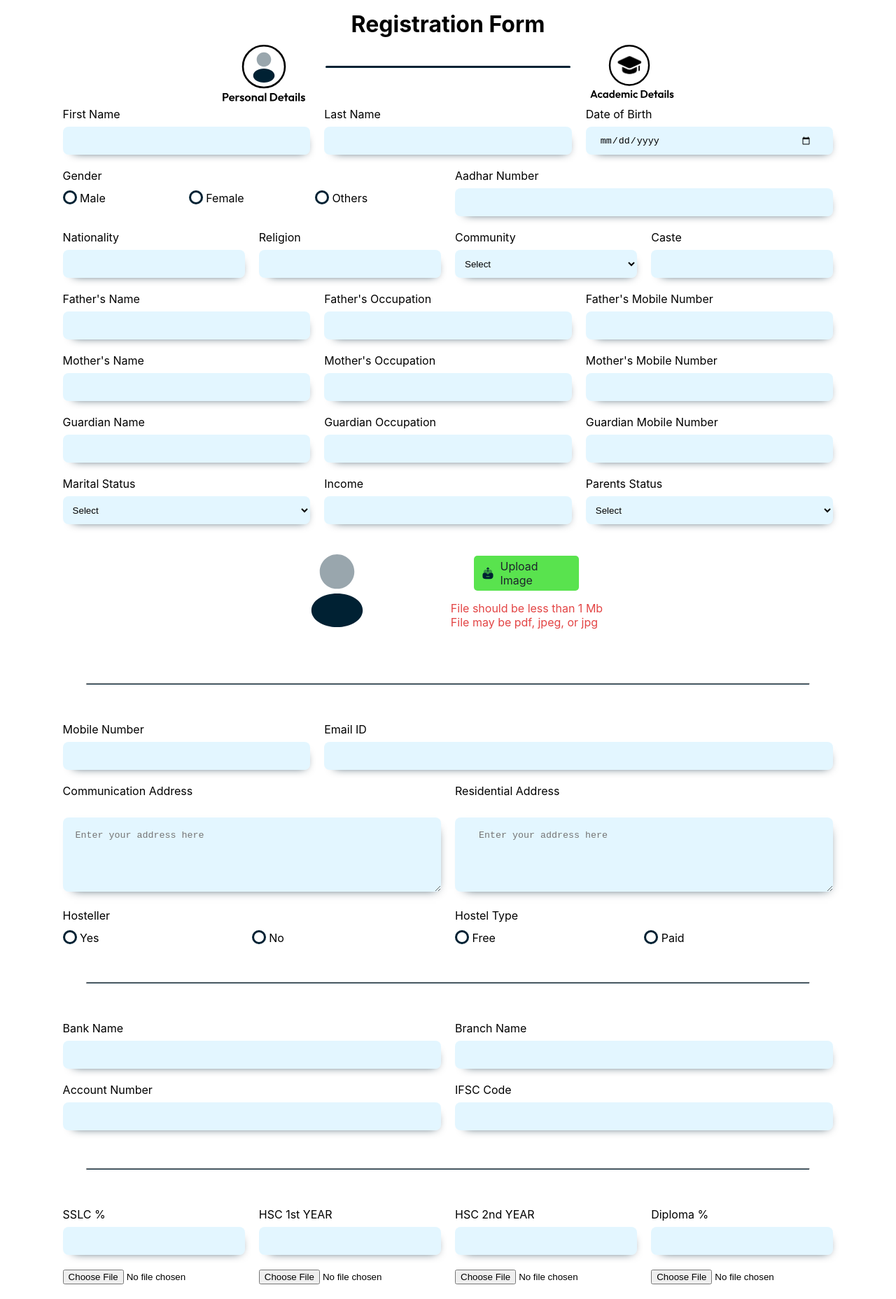
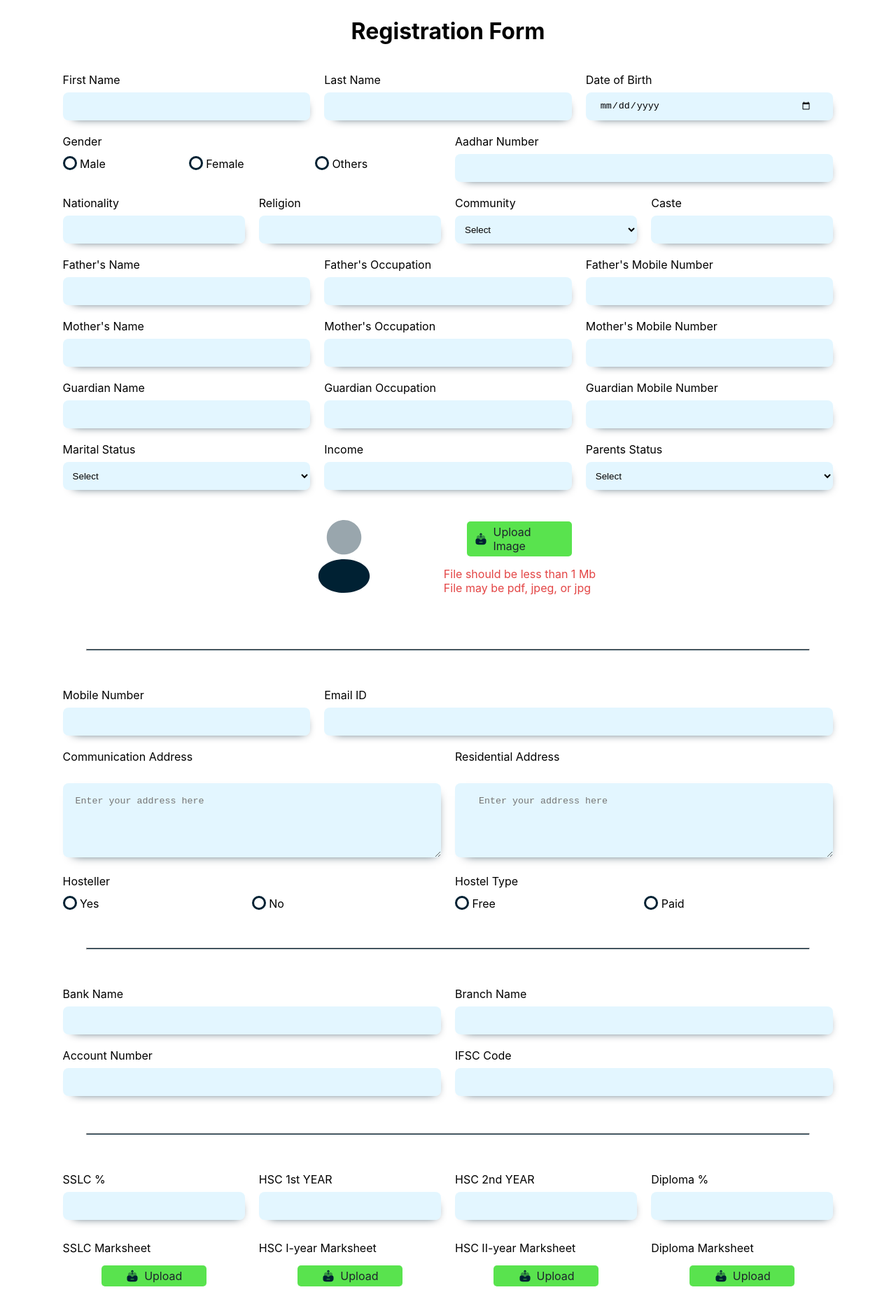
Before and after one commit to JawaharRL/erp-frontend, a React (Create React App) app in the folder frontend/: page /personal-form in a window 1280 px wide. Shown: the top 1856 px of the page at 70% size. Built offline with nearby package versions, Linux system fonts and the light colour scheme.

Commit message:
file upload styled in personal form

```diff
--- a/frontend/src/Components/Fileupload/Fileupload.css
+++ b/frontend/src/Components/Fileupload/Fileupload.css
@@ -1,7 +1,7 @@
 .photo_preview{
     width: 125px;
     height: 150px;
-    margin-right: 100px;
+    margin-right: 80px;
 }
 .image_upload_insrtuction{
     color: #E34545;
@@ -27,3 +27,13 @@
     margin-bottom: 15px;
     border-radius: 5px;
   }
+
+@media(width<=500px){
+    .photo_preview{
+        margin-right: 0px;
+    }
+    .image_upload_insrtuction{
+        font-size: small;
+
+    }
+}
--- a/frontend/src/Components/Formtitle/Formtitle.css
+++ b/frontend/src/Components/Formtitle/Formtitle.css
@@ -7,13 +7,13 @@
 }
 .form-title{
     text-align: center;
-    margin: 15px 0px 10px 0px;
+    margin: 25px 0px 40px 0px;
 
 }
-.registration-navigation{
+/* .registration-navigation{
     display: flex;
     position: sticky;
-    /* align-items: center; */
+    align-items: center;
     justify-content: space-evenly;
     margin-left: 200px;
     margin-right: 200px;
@@ -22,12 +22,4 @@
    width: 120px;
 
 
-}
-.line-to{
-    width: 350px;
-    height: 3px;
-    margin-top: 30px;
-    border-radius: 10px;
-    background-color:#002133;
-    /* opacity: 30%; */
-}
+} */
--- a/frontend/src/Components/Formtitle/Formtitle.jsx
+++ b/frontend/src/Components/Formtitle/Formtitle.jsx
@@ -14,17 +14,14 @@ function Formtitle() {
         <div className='form-title'>
             <h1>Registration Form</h1>
         </div>
-        <div className='registration-navigation '>
+        {/* <div className='registration-navigation '>
             <div className='navigates personal-navigate '>
                 <img className='navigate-icon' src={Personalnavigate} alt="" />
             </div>
             <div className='line-to'>
 
             </div>
-            <div className='navigates academic-navigate '>
-               <Link to={'./register-page-academic'}><img className='navigate-icon'  src={Academicnavigate} alt="" /></Link>
-            </div>
-        </div>
+        </div> */}
         </div>
 
 
--- a/frontend/src/Pages/Personalform/Personalform.css
+++ b/frontend/src/Pages/Personalform/Personalform.css
@@ -14,13 +14,24 @@
     left:0;
 
 }
+.marksheet_label{
+    margin-top: 30px;
+    margin-bottom: 15px;
+}
+.field{
+    margin-top: 15px;
+}
 .personal-container{
     gap: 20px;
     display: grid;
     grid-template-columns: repeat(12,1fr);
 }
 
-
+.uploaded_file_name{
+    margin-left: 30px;
+    margin-top: -8px;
+    color: #1D242C;
+}
 .community-dropdown,.parential-dropdown{
     border: none;
     background-color: rgba(199, 238, 255,0.5);
@@ -86,13 +97,7 @@ label{
     display:block;
     margin-bottom: 0.5em;
 }
-/* .profilephoto{
-    display: flex;
-    margin-top: 2%;
-} */
-/* .getphoto{
-    margin: auto;
-} */
+
 .photo{
     width:15%;
     height:35%;
@@ -131,6 +136,7 @@ textarea::placeholder{
 .profile_photo,#registration-seperator{
     grid-column:span 12;
 }
+
 .nationality,.religion,.community,.caste,.sslc,.hsc_1_Year,.hsc_2_Year,.diploma,.field{
     grid-column:span 3;
 }
@@ -143,10 +149,23 @@ textarea::placeholder{
 }
 
 
-@media (width<=920px) {
+@media (width<=921px) {
 
-    .first_name,.last_name,.date_Of_Birth,.fathers_Name,.fathers_Occupation,.fathetrs_Mobile_Number,.Mothers_Mobile_Number,.mothers_Occupation,.mothers_Name,.guardians_occupation,.guardians_name,.guardians_mobile_number,.income,.marital_status,.parents_status,.emis_Number,.first_graduate,.special_category{
-        grid-column:span 3;
+    .first_name,.last_name,.date_Of_Birth,.fathers_Name,.fathers_Occupation,.fathers_Mobile_Number,.Mothers_Mobile_Number,.mothers_Occupation,.mothers_Name,.guardians_occupation,.guardians_name,.guardians_mobile_number,.income,.marital_status,.parents_status,.emis_Number,.first_graduate,.special_category{
+        grid-column:span 4;
+    }
+    .nationality,.religion,.community,.caste,.sslc,.hsc_1_Year,.hsc_2_Year,.diploma,.field{
+        grid-column:span 6;
+    }
+    /* .personal-form-buttons{
+        grid-column: 1/1;
+    } */
+}
+
+@media (width<=680px) {
+
+    .first_name,.last_name,.date_Of_Birth,.fathers_Name,.fathers_Occupation,.fathers_Mobile_Number,.Mothers_Mobile_Number,.mothers_Occupation,.mothers_Name,.guardians_occupation,.guardians_name,.guardians_mobile_number,.income,.marital_status,.parents_status,.emis_Number,.first_graduate,.special_category{
+        grid-column:span 6;
     }
     /* .personal-form-buttons{
         grid-column: 1/1;
@@ -154,16 +173,16 @@ textarea::placeholder{
 }
 
 
-@media (width<=425px) {
+@media (width<=590px) {
 
-    .first_name,.last_name,.date_Of_Birth,.fathers_Name,.fathers_Occupation,.fathetrs_Mobile_Number,.Mothers_Mobile_Number,.mothers_Occupation,.mothers_Name,.guardians_occupation,.guardians_name,.guardians_mobile_number,.income,.marital_status,.parents_status,.emis_Number,.first_graduate,.special_category{
+    .first_name,.last_name,.date_Of_Birth,.fathers_Name,.fathers_Occupation,.fathers_Mobile_Number,.Mothers_Mobile_Number,.mothers_Occupation,.mothers_Name,.guardians_occupation,.guardians_name,.guardians_mobile_number,.parents_status,.emis_Number,.first_graduate,.special_category{
         grid-column:span 12;
     }
     .gender,.aadhar_number,.communication_address,.residential_address,.hosteller,.hostel_type,.bank_name,.branch_Name,.account_Number,.ifsc_Code{
         grid-column:span 12;
     }
-    .nationality,.religion,.community,.caste,.sslc,.hsc_1_Year,.hsc_2_Year,.diploma,.field{
-        grid-column:span 12;
+    .nationality,.religion,.community,.caste,.sslc,.hsc_1_Year,.hsc_2_Year,.diploma,.field,.income,.marital_status{
+        grid-column:span 6;
     }
     .mobile_no{
         grid-column:span 12;
--- a/frontend/src/Pages/Personalform/Personalform.jsx
+++ b/frontend/src/Pages/Personalform/Personalform.jsx
@@ -3,6 +3,7 @@ import './Personalform.css';
 import Profile from '../../Assets/profile.svg'
 import save from '../../Assets/save.svg'
 import Nextwhite from '../../Assets/Nextwhite.svg'
+import Upload from '../../Assets/upload.svg'
 import Formtitle from '../../Components/Formtitle/Formtitle';
 import Allbuttons from '../../Components/Allbuttons/Allbuttons';
 import Allfields from '../../Components/Allfields/Allfields';
@@ -17,6 +18,23 @@ function Personalform() {
 
   const navigate = useNavigate();
   const [Uname,setUname]=useState('');
+
+  const [fileName1, setFileName1] = useState('');
+  const [fileName2, setFileName2] = useState('');
+  const [fileName3, setFileName3] = useState('');
+  const [fileName4, setFileName4] = useState('');
+  const handleFileUpload1 = (event) => {
+    setFileName1(event.target.files[0].name);
+  };
+  const handleFileUpload2 = (event) => {
+    setFileName2(event.target.files[0].name);
+  };
+  const handleFileUpload3 = (event) => {
+    setFileName3(event.target.files[0].name);
+  };
+  const handleFileUpload4 = (event) => {
+    setFileName4(event.target.files[0].name);
+  };
 
   const handleSubmit = async (e) => {
     e.preventDefault();
@@ -325,43 +343,67 @@ function Personalform() {
 
             <div className="sslc">
             <Allfields fieldtype="text" value="SSLC %" inputname="sslc"fieldpattern="\d+\.\d+" req_flag={true} format={/[^0-9.]/g}/>
+            <div className="field">
+              <input type="file" id="sslc-input" name="sslc_File" className="educational-document" style={{ display: 'none' }}  onChange={handleFileUpload1} />
+              <p className="marksheet_label">SSLC Marksheet</p>
+              <label htmlFor="sslc-input" className="upload-button"style={{ justifyContent: 'center' }} >
+                <img className='icon' src={Upload} />
+               <p>Upload</p>
+               </label>
+               {fileName1 && <p className="uploaded_file_name">{fileName1} Uploaded</p>}
+
+            </div>
               {/* <label htmlFor="SSLC">SSLC %</label>
               <input type="text" name="sslc" className="" pattern="\d+\.\d+" required /> */}
             </div>
 
             <div className="hsc_1_Year">
             <Allfields fieldtype="text" value="HSC 1st YEAR" inputname="hsc_1_Year"fieldpattern="\d+\.\d+" req_flag={true} format={/[^0-9.]/g}/>
+
+            <div className="field">
+            <p className="marksheet_label">HSC I-year Marksheet</p>
+              <input type="file" id="hsc1-input" name="hsc_1_Year_File" className="educational-document" style={{ display: 'none' }}  onChange={handleFileUpload2}  />
+              <label htmlFor="hsc1-input" className="upload-button"style={{ justifyContent: 'center' }}  >
+                <img className='icon' src={Upload} />
+               <p>Upload</p>
+              </label>
+              {fileName2 && <p className="uploaded_file_name">{fileName2} Uploaded</p>}
+            </div>
               {/* <label htmlFor="HSC 1st YEAR">HSC 1st YEAR %</label>
               <input type="text" name="hsc_1_Year" className="" pattern="\d+\.\d+" /> */}
             </div>
 
             <div className="hsc_2_Year">
             <Allfields fieldtype="text" value="HSC 2nd YEAR" inputname="hsc_2_Year"fieldpattern="\d+\.\d+" req_flag={true} format={/[^0-9.]/g}/>
+
+            <div className="field">
+            <p className="marksheet_label">HSC II-year Marksheet</p>
+              <input type="file" id="hsc2-input" name="hsc_2_Year_File" className="educational-document"  style={{ display: 'none' }}  onChange={handleFileUpload3}  />
+              <label htmlFor="hsc2-input" className="upload-button"style={{ justifyContent: 'center' }}  >
+                <img className='icon' src={Upload} />
+                <p>Upload</p>
+              </label>
+              {fileName3 && <p className="uploaded_file_name">{fileName3} Uploaded</p>}
+            </div>
               {/* <label htmlFor="HSC 2nd YEAR">HSC 2nd YEAR %</label>
               <input type="text" name="hsc_2_Year" className="" pattern="\d+\.\d+" /> */}
             </div>
 
             <div className="diploma">
             <Allfields fieldtype="text" value="Diploma %" inputname="diploma"fieldpattern="\d+\.\d+" req_flag={true} format={/[^0-9.]/g}/>
+            <div className="field">
+            <p className="marksheet_label">Diploma Marksheet</p>
+              <input type="file" id="diploma-input" name="diploma_File" className="educational-document"  style={{ display: 'none' }}  onChange={handleFileUpload4} />
+              <label htmlFor="diploma-input" className="upload-button" style={{ justifyContent: 'center' }} >
+                <img className='icon' src={Upload} />
+                <p>Upload</p>
+              </label>
+              {fileName4 && <p className="uploaded_file_name">{fileName4} Uploaded</p>}
+            </div>
               {/* <label htmlFor="Diploma">Diploma %</label>
               <input type="text" name="diploma" className="" pattern="\d+\.\d+" /> */}
             </div>
 
-            <div className="field">
-              <input type="file" name="sslc_File" className="educational-document"  />
-            </div>
-
-            <div className="field">
-              <input type="file" name="hsc_1_Year_File" className="educational-document" />
-            </div>
-
-            <div className="field">
-              <input type="file" name="hsc_2_Year_File" className="educational-document" />
-            </div>
-
-            <div className="field">
-              <input type="file" name="diploma_File" className="educational-document" />
-            </div>
 
             <div className="emis_Number">
             <Allfields fieldtype="text" value="Emis Number" inputname="emis_Number"fieldpattern="[0-9]{10,20}" req_flag={true} format={/[^0-9]/g}/>
```
